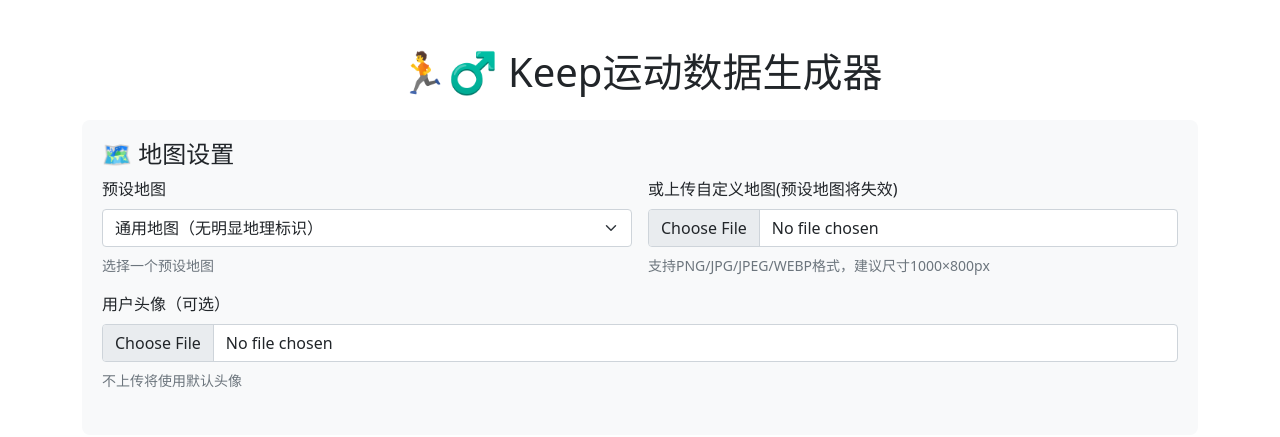
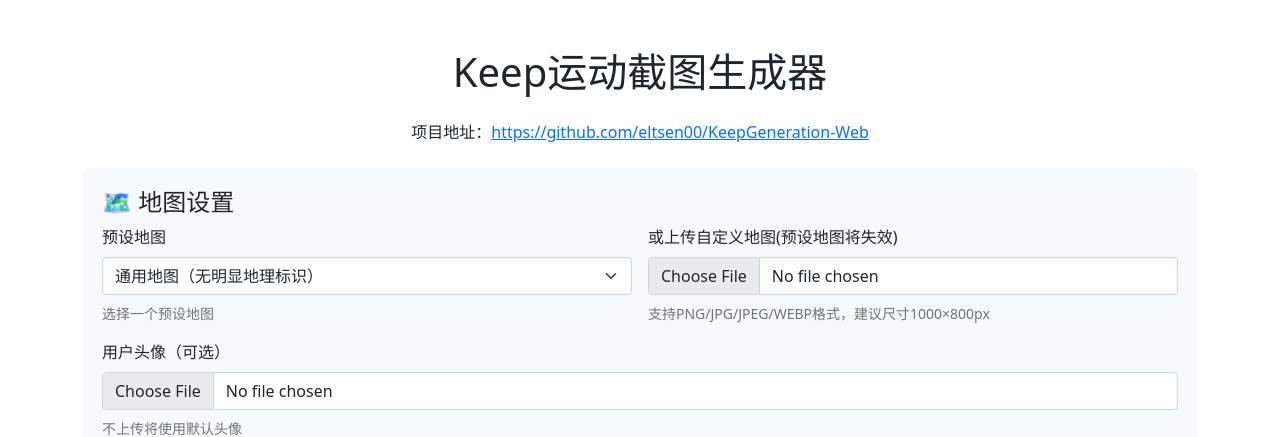
Before and after one commit to Sagvil/KeepGeneration-Web, a Flask app: page / in a window 1280 px wide. Shown: the top 437 px of the page. Run offline with Flask 3, Linux system fonts and the light colour scheme; some libraries are stand-ins or nearby versions.

Commit message:
更新API生成逻辑以修正下载链接；修改首页标题和添加项目地址链接；新增favicon图标

```diff
--- a/keep-html/app.py
+++ b/keep-html/app.py
@@ -214,7 +214,7 @@ def api_generate():
 
         return jsonify({
             "success": True,
-            "image_url": url_for('static', filename=f'output/{output_filename}'),
+            "image_url": url_for('download', filename=output_filename),
             "download_url": url_for('download', filename=output_filename)
         })
 
--- a/keep-html/templates/index.html
+++ b/keep-html/templates/index.html
@@ -4,7 +4,8 @@
 <head>
     <meta charset="UTF-8">
     <meta name="viewport" content="width=device-width, initial-scale=1.0">
-    <title>Keep数据生成器</title>
+    <title>Keep运动截图生成器</title>
+    <link rel="icon" type="image/png" href="{{ url_for('static', filename='favicon.png') }}">
     <link href="https://lib.baomitu.com/twitter-bootstrap/5.1.3/css/bootstrap.min.css" rel="stylesheet">
     <style>
         .form-section {
@@ -28,7 +29,11 @@
 
 <body>
     <div class="container py-5">
-        <h1 class="mb-4 text-center">🏃♂️ Keep运动数据生成器</h1>
+        <h1 class="mb-4 text-center">Keep运动截图生成器</h1>
+
+        <p class="text-center mb-4">
+            项目地址：<a href="https://github.com/eltsen00/KeepGeneration-Web" target="_blank">https://github.com/eltsen00/KeepGeneration-Web</a>
+        </p>
 
         <form id="generateForm" enctype="multipart/form-data">
             <!-- 文件上传部分 -->
```
Also changed, not shown: keep-html/static/favicon.png (added).
